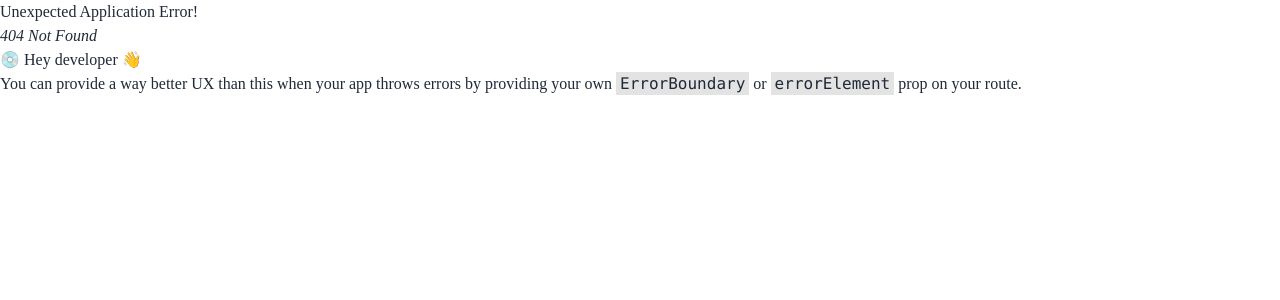
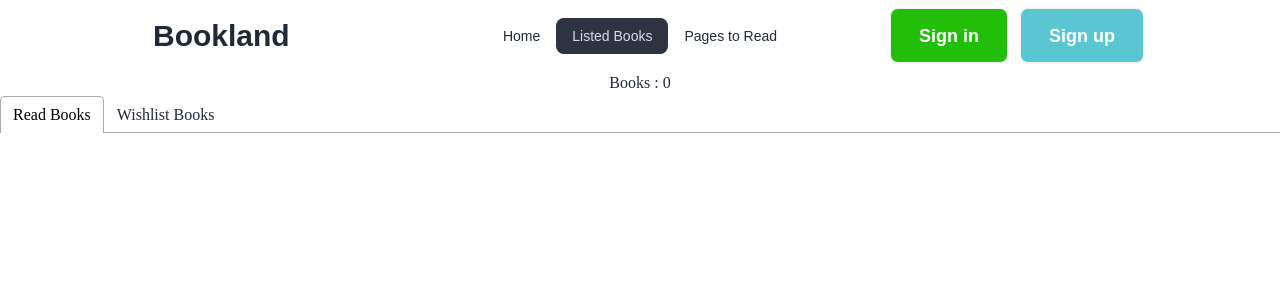
Before and after one commit to OHshajim/BookLand, a React (Vite) app: page /listedBook in a window 1280 px wide. Before the commit this address had no page. Shown: the top 300 px of the page. Built offline with nearby package versions, Linux system fonts and the light colour scheme.

Commit message:
tabs add

```diff
--- a/package.json
+++ b/package.json
@@ -17,6 +17,7 @@
     "react-dom": "^18.2.0",
     "react-icons": "^5.0.1",
     "react-router-dom": "^6.22.3",
+    "react-tabs": "^6.0.2",
     "react-toastify": "^10.0.5",
     "sort-by": "^1.2.0"
   },
--- a/src/assets/Components/BookDetails/BookDetails.jsx
+++ b/src/assets/Components/BookDetails/BookDetails.jsx
@@ -11,7 +11,7 @@ const BookDetails = () => {
     const details = books.find(detail => detail.bookId === id)
     // console.log(details);
     const { bookId, bookName, author, image, review, totalPages, rating, category, tags, publisher, yearOfPublishing } = details
-    const [saveBooks, setToSave] = useState([])
+    // const [saveBooks, setToSave] = useState([])
     function handleRead() {
         saveStoredBook(bookId)
         toast.success('successfully add', {
@@ -26,7 +26,7 @@ const BookDetails = () => {
             transition: Bounce,
         }
         );
-        setToSave(bookId)
+        // setToSave(bookId)
     }
 
     function handleWish() {
@@ -62,7 +62,7 @@ const BookDetails = () => {
             );
         }
         else {
-            toast.error('🦄 Wow so easy!', {
+            toast.error('Already added', {
                 position: "top-right",
                 autoClose: 5000,
                 hideProgressBar: false,
--- a/src/assets/Components/ListedBooks/List.jsx
+++ /dev/null
@@ -1,10 +0,0 @@
-
-const List = () => {
-    return (
-        <div>
-
-        </div>
-    );
-};
-
-export default List;
--- /dev/null
+++ b/src/assets/Components/ListedBooks/Listed.jsx
@@ -0,0 +1,38 @@
+import { useLoaderData } from "react-router-dom";
+import { getStoredBook } from "../Utility/LocalStorage";
+import { Tab, Tabs, TabList, TabPanel } from 'react-tabs';
+import 'react-tabs/style/react-tabs.css';
+import Read from "../Read/Read";
+
+const Listed = () => {
+    const books = useLoaderData()
+    const storedBooks = getStoredBook()
+    const displayBooks = books.filter(book => storedBooks.includes(book.bookId))
+    // console.log(displayBooks);
+    return (
+        <div>
+            <h1 className="text-center">Books : {displayBooks.length}</h1>
+
+            <div>
+
+                <Tabs>
+                    <TabList>
+                        <Tab>Read Books</Tab>
+                        <Tab>Wishlist Books</Tab>
+                    </TabList>
+
+                    <TabPanel>
+                        {displayBooks.map(book => <Read key={book.bookId} book={book}></Read>)}
+                    </TabPanel>
+                    <TabPanel>
+                        <h2>Any content 2</h2>
+                    </TabPanel>
+                </Tabs>
+            </div>
+
+
+        </div>
+    );
+};
+
+export default Listed;
--- a/src/assets/Components/Navbar/Navbar.jsx
+++ b/src/assets/Components/Navbar/Navbar.jsx
@@ -5,7 +5,7 @@ import { NavLink } from "react-router-dom";
 const Navbar = () => {
     const listItem = <>
         <li><NavLink to="/" >Home</NavLink></li>
-        <li><NavLink to="/listed">Listed Books</NavLink></li>
+        <li><NavLink to="/listedBook">Listed Books</NavLink></li>
         <li><NavLink to="/read">Pages to Read</NavLink></li>
     </>
     return (
--- /dev/null
+++ b/src/assets/Components/Read/Read.jsx
@@ -0,0 +1,35 @@
+// import { useLoaderData } from "react-router-dom";
+// import { getStoredBook } from "../Utility/LocalStorage";
+
+const Read = ({ book }) => {
+
+    const { bookId, bookName, author, image, review, totalPages, rating, category, tags, publisher, yearOfPublishing } = book
+    return (
+        <div>
+            <div className="card card-side bg-base-100 shadow-xl">
+                <figure><img src={image} alt="book" /></figure>
+                <div className="card-body">
+                    <h2 className="card-title">{bookName}</h2>
+                    <div className="workSans">
+                        <h4 className="text-xl text-[#131313CC] font-medium my-5">By : {author}</h4>
+
+                        <div className="workSans flex items-center gap-3 text-base font-medium mb-6 mt-12">
+                            <h4 className="text-base font-bold">Tag</h4>
+                            {
+                                tags.map((tag, idx) => <h4 key={idx} className="bg-[#23BE0A0D] text-[#23BE0A] rounded-[30px] px-4 py-2">#{tag}</h4>)
+                            }
+                              <div>
+                                <h4>Year of Publishing : {yearOfPublishing}</h4>
+                              </div>
+                        </div>
+
+
+                    </div>
+                </div>
+            </div>
+        </div>
+    )
+}
+
+
+export default Read;
--- /dev/null
+++ b/src/assets/Components/Wishlist/Wishlist.jsx
@@ -0,0 +1,10 @@
+
+const Wishlist = () => {
+    return (
+        <div>
+            <h1>wish list</h1>
+        </div>
+    );
+};
+
+export default Wishlist;
--- a/src/main.jsx
+++ b/src/main.jsx
@@ -9,21 +9,29 @@ import './index.css'
 import Root from './assets/Components/Root/Root';
 import Home from './assets/Components/Home/Home';
 import BookDetails from './assets/Components/BookDetails/BookDetails';
+import Listed from './assets/Components/ListedBooks/Listed';
+import Read from './assets/Components/Read/Read';
+import Wishlist from './assets/Components/Wishlist/Wishlist';
 
 const router = createBrowserRouter([
   {
     path: "/",
     element: <Root></Root>,
-    children:[
+    children: [
       {
-        path:"/",
-        element:<Home></Home>,
-        loader:()=>fetch('../public/Books.JSON')
+        path: "/",
+        element: <Home></Home>,
+        loader: () => fetch('../public/Books.JSON')
       },
       {
-        path:"/details/:id",
-        element:<BookDetails></BookDetails>,
-        loader:()=>fetch('../public/Books.JSON')
+        path: "/listedBook",
+        element: <Listed></Listed>,
+        loader: () => fetch('../public/Books.JSON'),
+      },
+      {
+        path: "/details/:id",
+        element: <BookDetails></BookDetails>,
+        loader: () => fetch('../public/Books.JSON')
       },
 
     ],
```
Also changed, not shown: 1 other file (tests, documents, lock files or other folders).
